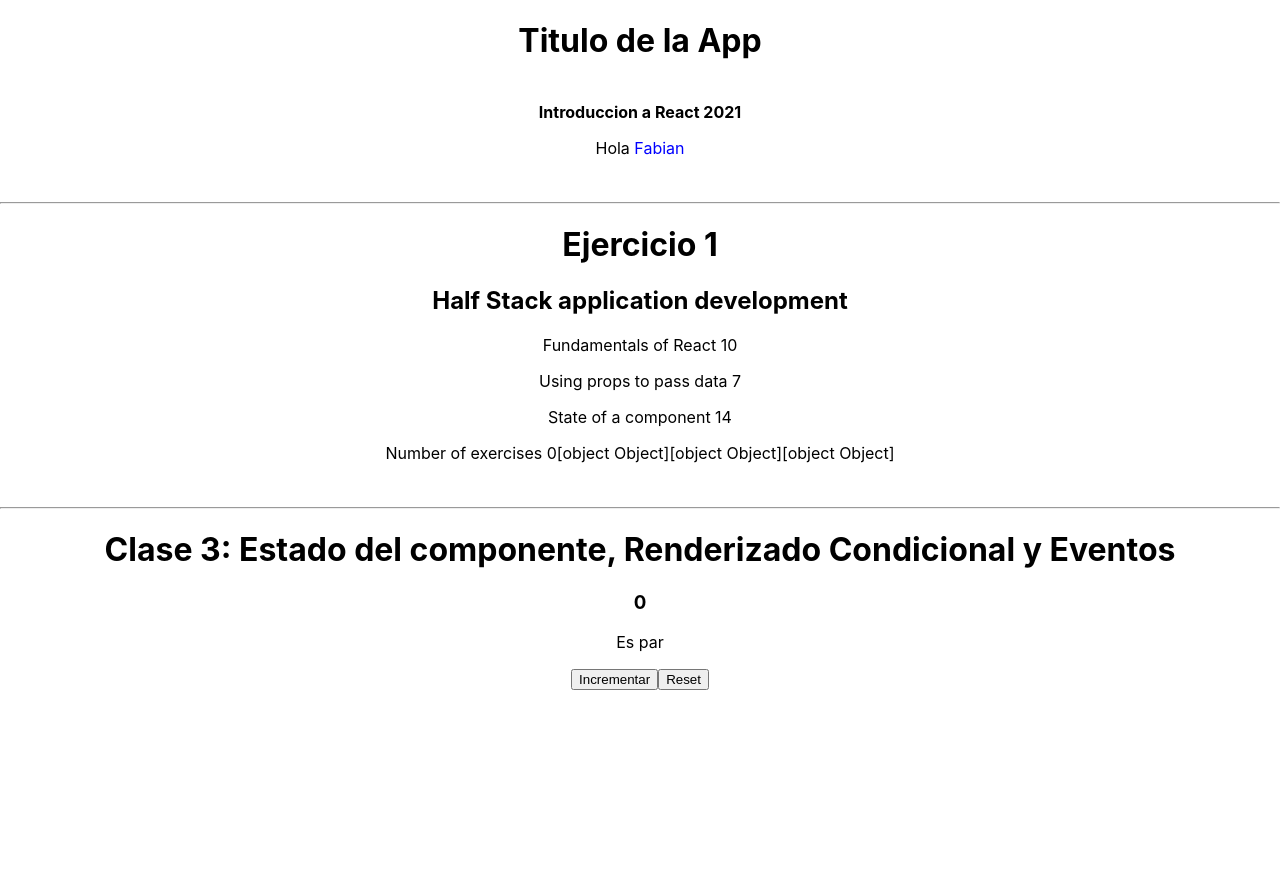
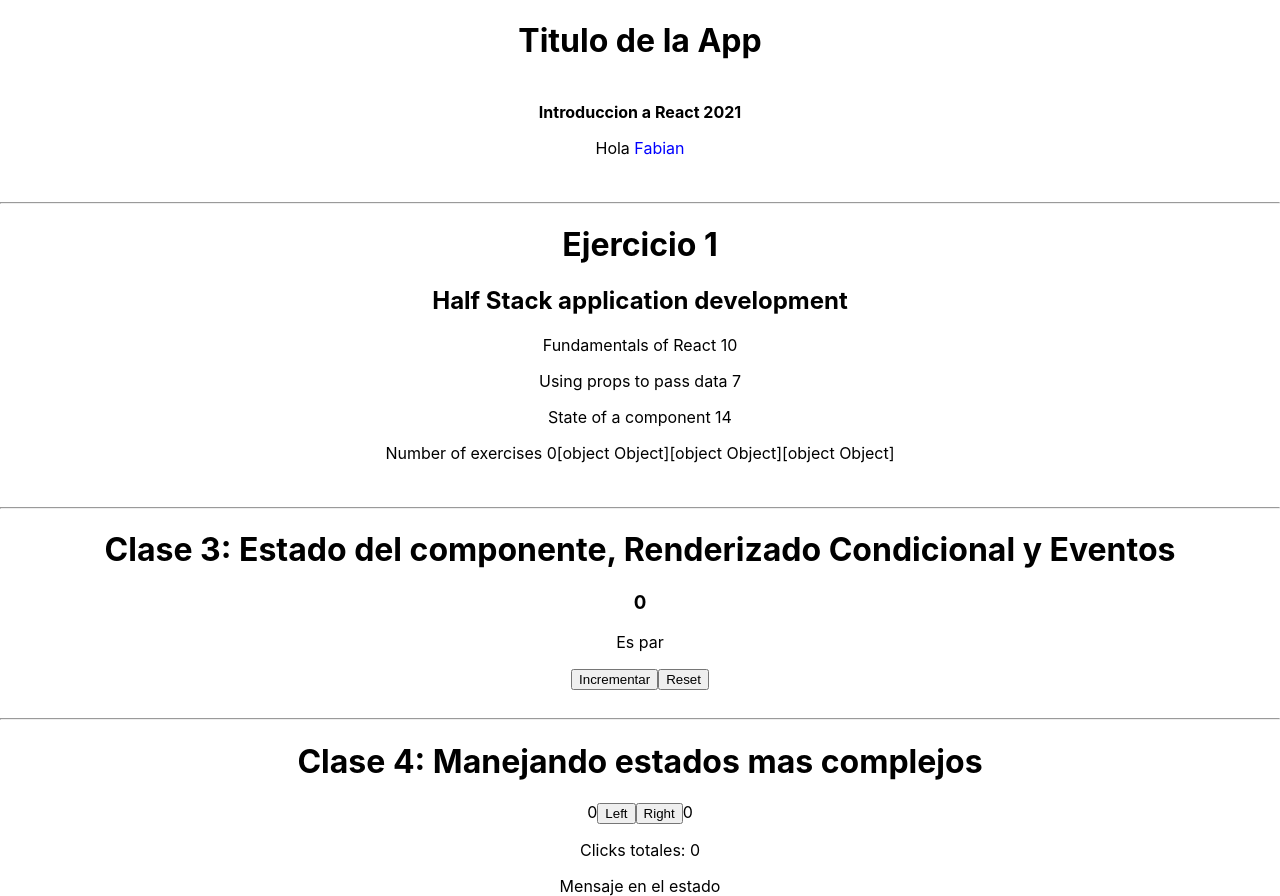
Before and after one commit to F4bian-pacheco/react-app-course, a React (Create React App) app: page / in a window 1280 px wide. Before the commit the page ends 800 px from the top, so only its background shows below. Built offline with nearby package versions, Linux system fonts and the light colour scheme.

Commit message:
agregue componente clase4

```diff
--- a/src/App.js
+++ b/src/App.js
@@ -1,6 +1,7 @@
 import Saludar from './Saludar.js'
 import Ejercicio1 from './Ejercicio1.js';
 import Clase3 from './Clase3.js';
+import Clase4 from './Clase4.js';
 
 // const App = () => {
 //     return (
@@ -28,10 +29,11 @@ function App() {
         <br/>
         <hr/>
         <Clase3/>
+        <br/>
+        <hr/>
+        <Clase4/>
     </div>
     );
 }
 
-
-
 export default App;
```
